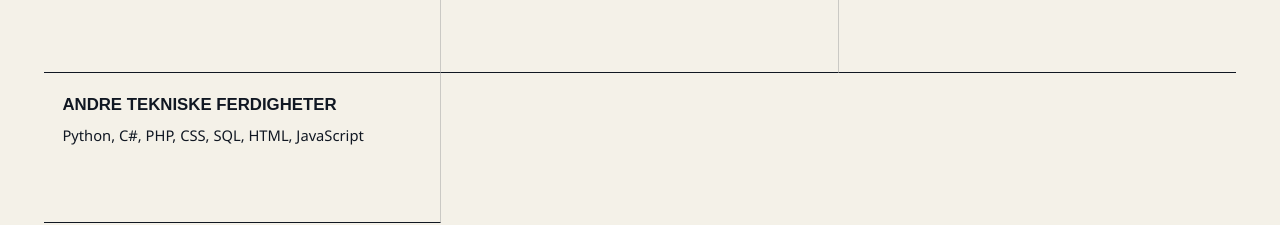
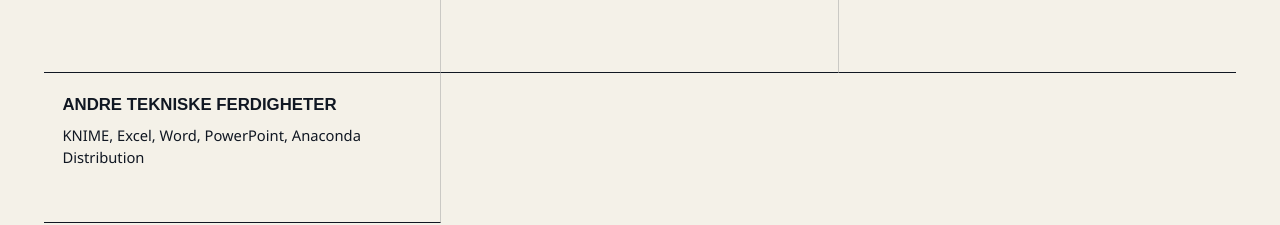
Before and after one commit to jimmyht98/Portef-lje, a plain HTML site: page index.html in a window 1280 px wide. Shown: the part 1905-2130 px from the top of the page. Drawn offline with Linux system fonts and the light colour scheme.

Commit message:
Update technical skills list

```diff
--- a/index.html
+++ b/index.html
@@ -545,7 +545,7 @@ footer a:hover { color: var(--secondary); }
             <div class="skill-item"><h3>Infrastruktur</h3><p>.NET Aspire, Docker</p></div>
             <div class="skill-item"><h3>Skytjenester</h3><p>Azure, Google Cloud, iCloud, Microsoft 365</p></div>
             <div class="skill-item"><h3>Språk</h3><p>Python, C#, PHP, CSS, SQL, HTML, JavaScript</p></div>
-            <div class="skill-item"><h3>Andre tekniske ferdigheter</h3><p>Python, C#, PHP, CSS, SQL, HTML, JavaScript</p></div>
+            <div class="skill-item"><h3>Andre tekniske ferdigheter</h3><p>KNIME, Excel, Word, PowerPoint, Anaconda Distribution</p></div>
         </div>
     </section>
 
```
